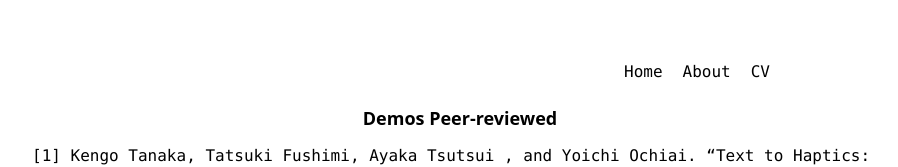
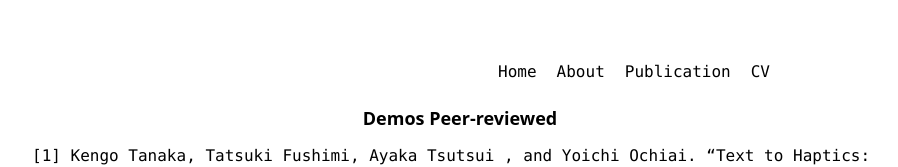
Before and after one commit to angeleru1128/my_website, a Next.js app: page /publication in a window 1280 px wide. Shown: the top 167 px of the page, without its empty margins (180-1078 px from the left). Built offline with nearby package versions, Linux system fonts and the light colour scheme.

Commit message:
Update publication.tsx

```diff
--- a/pages/publication.tsx
+++ b/pages/publication.tsx
@@ -11,6 +11,7 @@ const Publication = () => {
     <div className="space-x-5 p-5">
       <a href="https://ayakatsutsuidesu.com/">Home</a>
       <Link href="/about">About</Link>
+       <Link href="/publication">Publication</Link>
       <a href="/document/AyakaTsutsui_Resume .pdf">CV</a>
     </div>
   </div>
```
